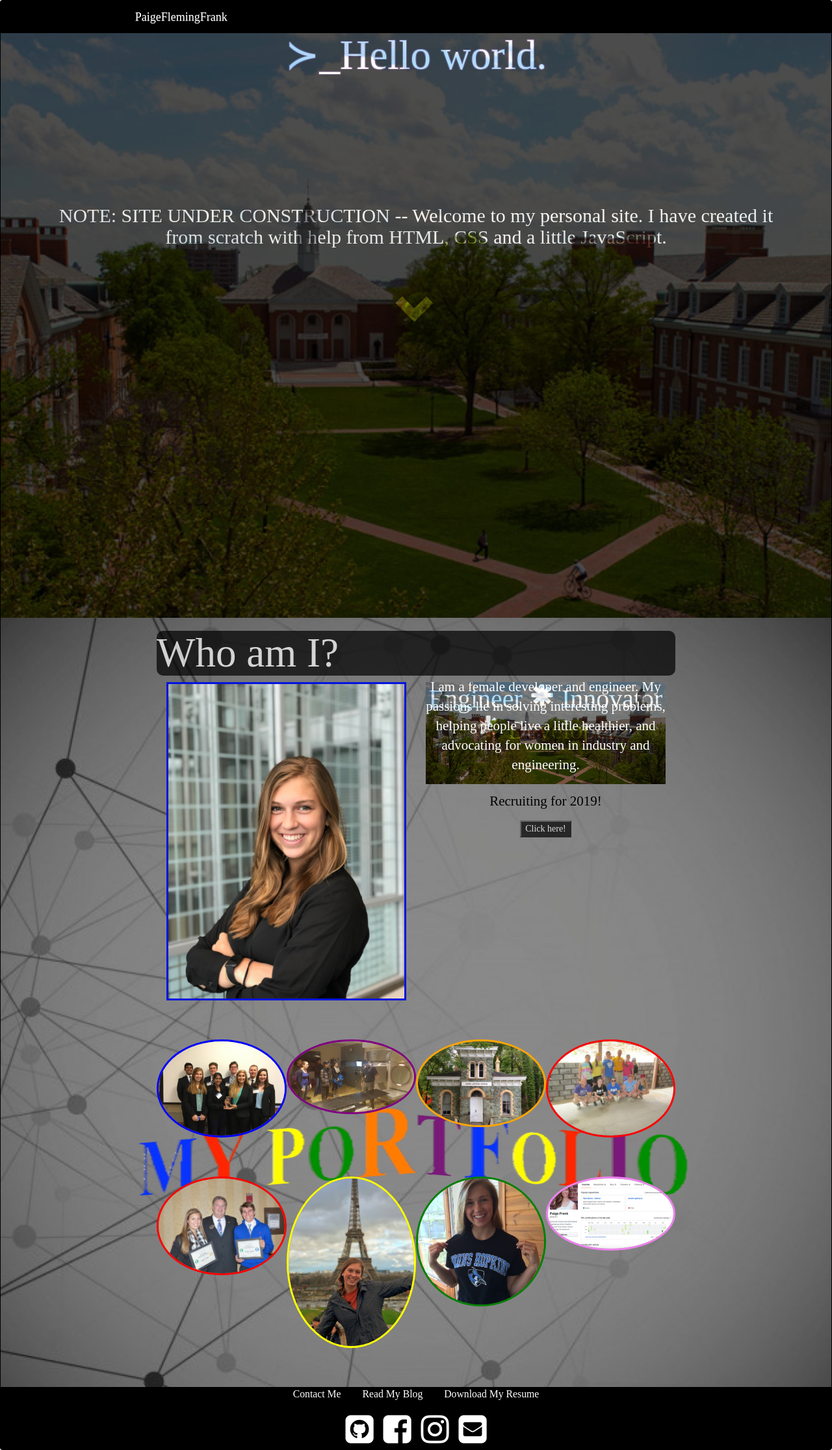
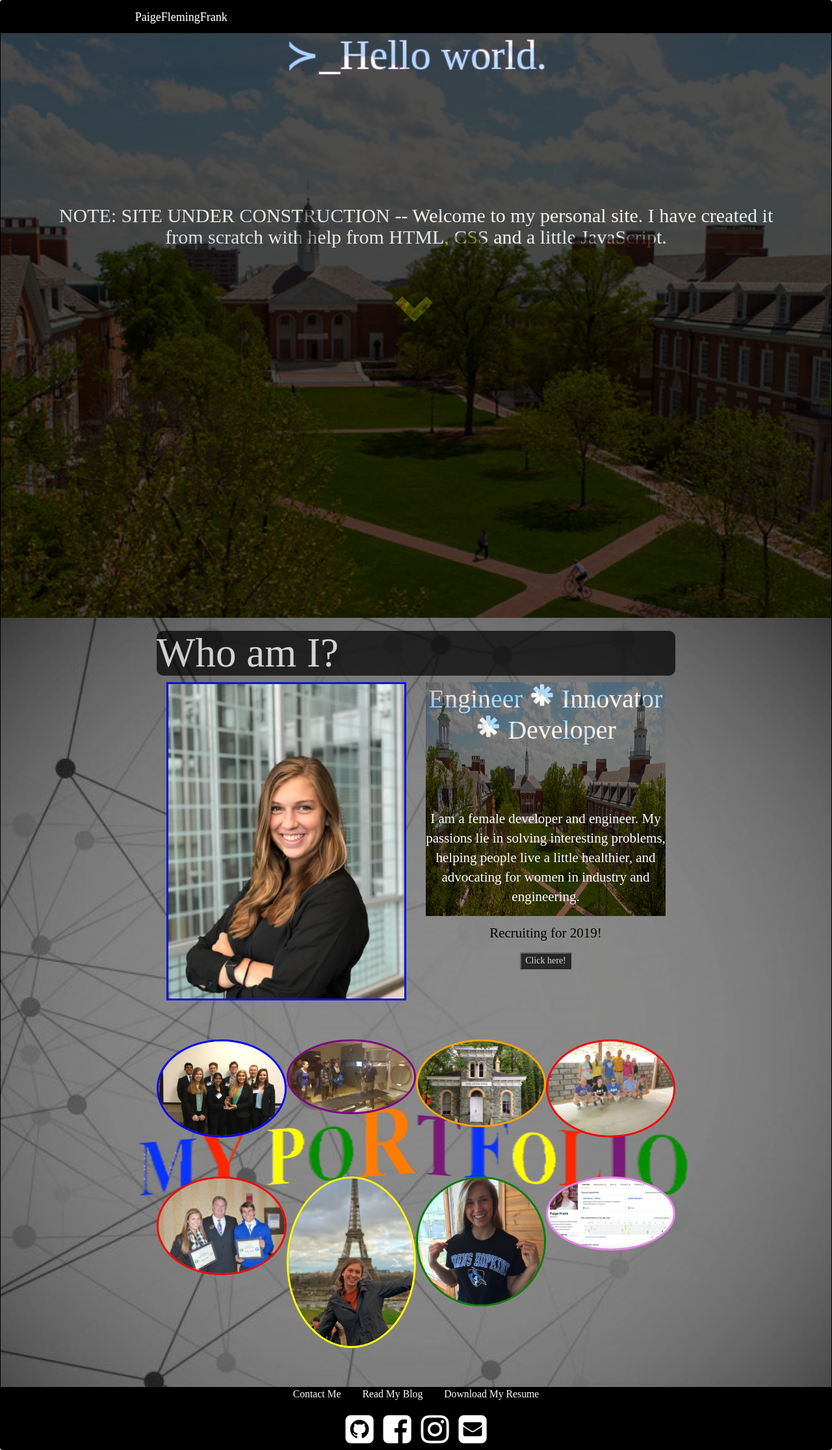
Before and after one commit to pfrank7/pfrank7.github.io, a Jekyll site: the page built from index.html, in a window 1280 px wide. Shown: the whole page at 65% size. Built offline with Jekyll 4.4.1, drawn with Linux system fonts in a browser that asks for light colours; nearby versions of some CDN libraries.

Commit message:
Update main.css

```diff
--- a/css/main.css
+++ b/css/main.css
@@ -44,7 +44,7 @@
 .me-image {
   display: block;
   width: 100%;
-  height: 100%;
+  height: 40vh;
 }
 
 .me-overlay {
```
